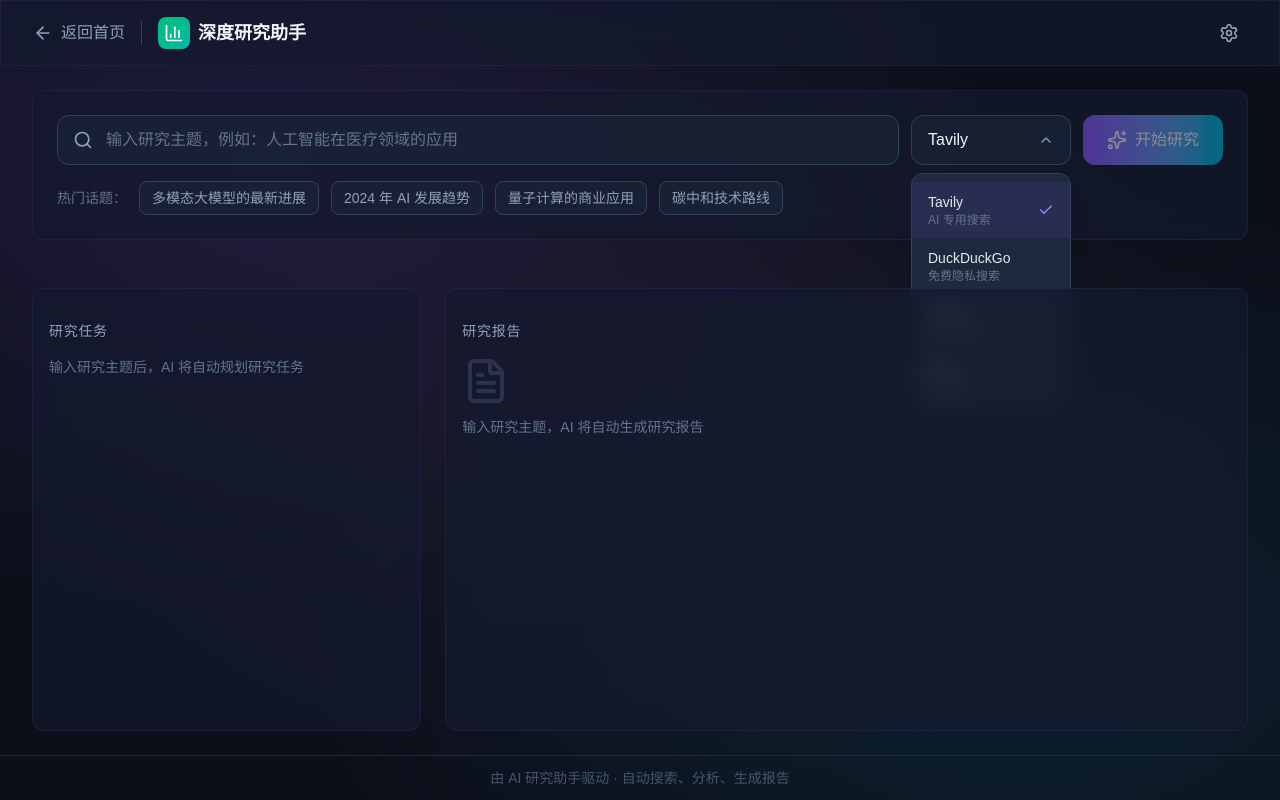
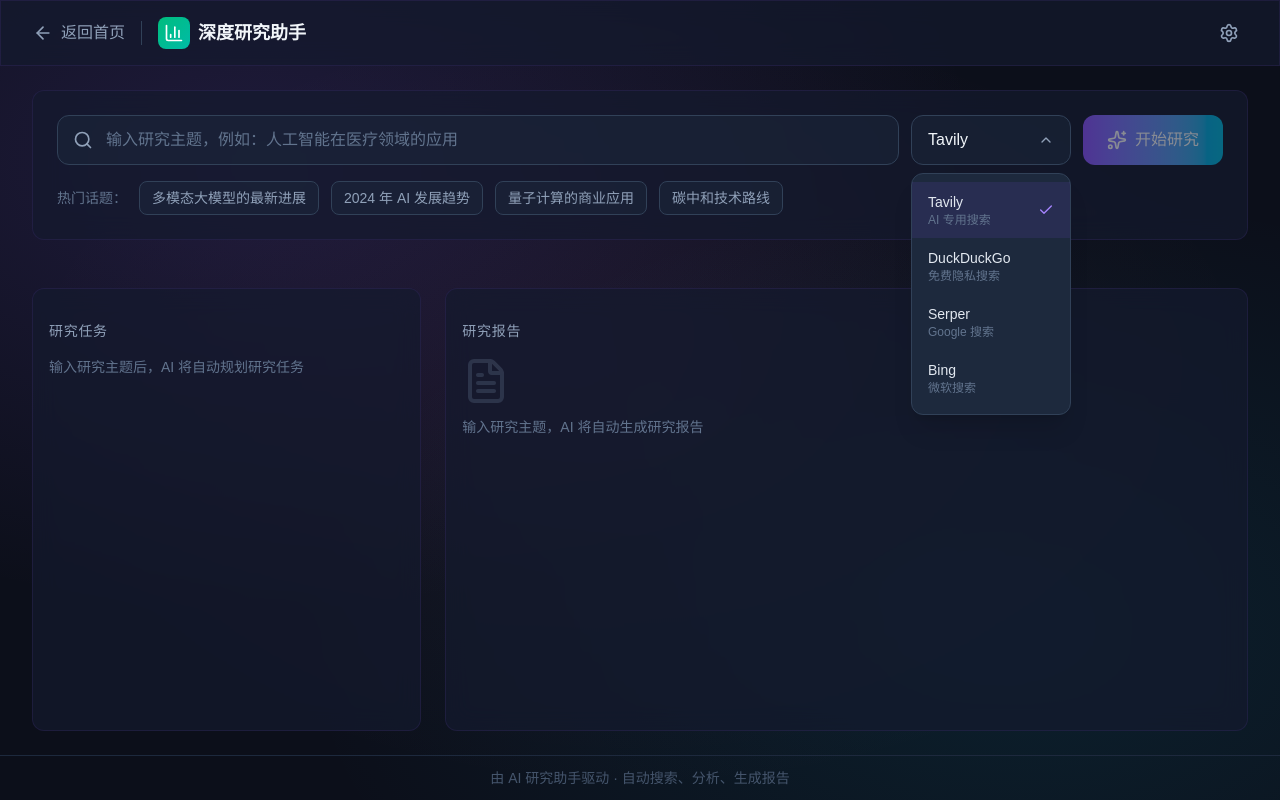
Before and after one commit to wayde1122/chat_box_code, a Next.js app: page /research in a window 1280 px wide. Both pictures are taken after a click on the button "Tavily". Built offline with nearby package versions, Linux system fonts and the light colour scheme.

Commit message:
fix: "adjust ui"

```diff
--- a/src/app/research/page.tsx
+++ b/src/app/research/page.tsx
@@ -78,8 +78,8 @@ export default function ResearchPage() {
       {/* 主内容区域 - 填满剩余空间 */}
       <main className="flex-1 min-h-0 max-w-7xl mx-auto w-full px-4 sm:px-6 lg:px-8 py-6">
         <div className="flex flex-col gap-6 h-full">
-          {/* 输入表单 */}
-          <section className="glass rounded-xl p-6 flex-shrink-0">
+          {/* 输入表单 - overflow-visible 确保下拉菜单不被裁剪 */}
+          <section className="glass rounded-xl p-6 flex-shrink-0 overflow-visible relative z-20">
             <ResearchForm
               onSubmit={research.startResearch}
               isResearching={research.isResearching}
--- a/src/components/research/ResearchForm.tsx
+++ b/src/components/research/ResearchForm.tsx
@@ -98,7 +98,7 @@ export function ResearchForm({ onSubmit, isResearching }: ResearchFormProps) {
 
           {/* 下拉菜单 */}
           {isDropdownOpen && (
-            <div className="absolute top-full left-0 right-0 mt-2 py-2 bg-slate-800 border border-slate-700 rounded-xl shadow-xl z-50">
+            <div className="absolute top-full left-0 right-0 mt-2 py-2 bg-slate-800 border border-slate-700 rounded-xl shadow-xl z-[100]">
               {SEARCH_BACKENDS.map((backend) => (
                 <button
                   key={backend.value}
```
